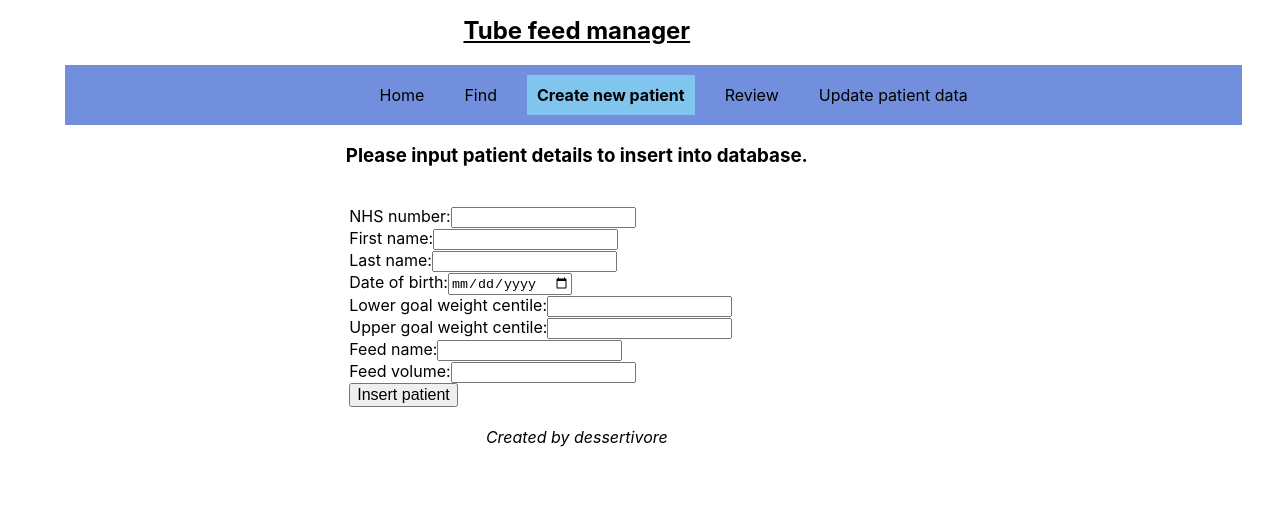
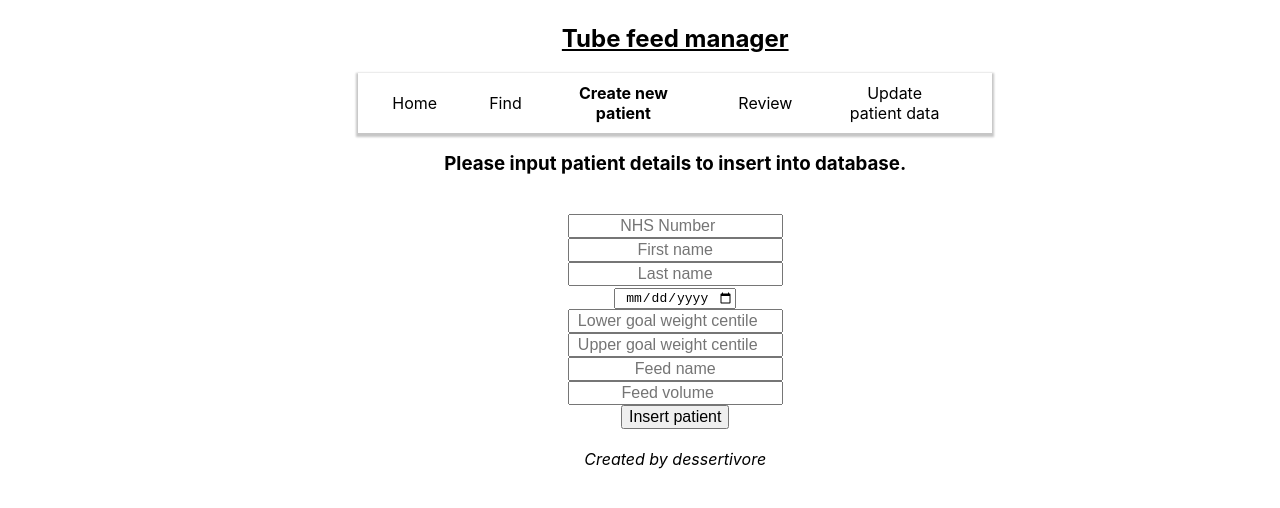
Before and after one commit to dessertivore/tube-feed-manager, a React (Create React App) app in the folder frontend/: page /Insert in a window 1280 px wide. Shown: the top 508 px of the page. Built offline with nearby package versions, Linux system fonts and the light colour scheme.

Commit message:
Update Navbar and Forms

```diff
--- a/frontend/src/Pages/Home.js
+++ b/frontend/src/Pages/Home.js
@@ -1,11 +1,12 @@
 const Home= () => {
     return(
-      <div className="App">
+      <div className="app">
             <h3>Welcome to my tube feed management software.</h3>
             <br />
             <p>Current features are: create user, read user, update user, delete user.
               <br />
               Each user has review and tube feed data stored in a database.
+              <br />
               Weight centile history can be viewed as a graph when viewing a user.
 
             </p>
--- a/frontend/src/Pages/Insert.js
+++ b/frontend/src/Pages/Insert.js
@@ -46,80 +46,76 @@ function InsertForm() {
       <div>
         <br />
         <form onSubmit={handleInsertSubmit}>
-          <label>
-            NHS number:
+
             <input
+              placeholder='NHS Number'
               type="number"
               name = "nhs_no"
               value={data.nhs_no}
               onChange={(e) => setData({ ...data, nhs_no: parseInt(e.target.value)})}
             />
-          </label>
           <br />
-          <label>
-            First name:
+
             <input
+              placeholder='First name'
               type="string"
               name = "firstname"
               value={data.firstname}
               onChange={(e) => setData({ ...data, firstname: (e.target.value)})}          />
-          </label>
           <br />
-          <label>
-            Last name:
+
             <input
+              placeholder='Last name'
               type="string"
               name = "lastname"
               value={data.lastname}
               onChange={(e) => setData({ ...data, lastname: (e.target.value)})}          />
-          </label>
           <br />
-          <label>
-            Date of birth:
+
             <input
+              onFocus={(e) => e.target.type = 'date'}
+              onBlur={(e) => e.target.type = ''}
+              placeholder='Review date'
               type="date"
               name = "dob"
               value={data.dob}
               onChange={(e) => setData({ ...data, dob: (e.target.value)})}
             />
-          </label>
           <br />
-          <label>
-            Lower goal weight centile:
+
             <input
+              placeholder='Lower goal weight centile'
               type="number"
               name = "lower_wt_goal"
               value={data.lower_wt_goal}
               onChange={(e) => setData({ ...data, lower_wt_goal: parseInt(e.target.value)})}
             />
-          </label>
+
           <br />
-          <label>
-            Upper goal weight centile:
+
             <input
+              placeholder='Upper goal weight centile'
               type="number"
               name = "upper_wt_goal"
               value={data.upper_wt_goal}
               onChange={(e) => setData({ ...data, upper_wt_goal: parseInt(e.target.value)})}          />
-          </label>
           <br />
-          <label>
-            Feed name:
+
             <input
+              placeholder='Feed name'
               type="str"
               name = "feed"
               value={data.feed}
               onChange={(e) => setData({ ...data, feed: (e.target.value)})}          />
-          </label>
+
           <br />
-          <label>
-            Feed volume:
+
             <input
+              placeholder='Feed volume'
               type="number"
               name = "volume"
               value={data.volume}
               onChange={(e) => setData({ ...data, volume: parseInt(e.target.value)})}          />
-          </label>
           <br />
           <button type="submit">Insert patient</button>
         </form>
--- a/frontend/src/Pages/Review.js
+++ b/frontend/src/Pages/Review.js
@@ -44,54 +44,52 @@ function ReviewForm() {
       <div>
         <br />
         <form onSubmit={handleInsertSubmit}>
-          <label>
-            NHS number:
             <input
               type="number"
+              placeholder = "NHS Number"
               name = "nhs_no"
               value={data.nhs_no}
               onChange={(e) => setData({ ...data, nhs_no: parseInt(e.target.value)})}
             />
-          </label>
           <br />
-          <label>
-            Review date:
+
             <input
-              type="date"
+              onFocus={(e) => e.target.type = 'date'}
+              onBlur={(e) => e.target.type = ''}
+              placeholder='Review date'
               name = "review_date"
               value={data.review_date}
               onChange={(e) => setData({ ...data, review_date: (e.target.value)})}          />
-          </label>
+
           <br />
-          <label>
-            Weight centile:
+
             <input
+              placeholder = "Weight centile"
               type="number"
               name = "weight_centile"
               value={data.centile}
               onChange={(e) => setData({ ...data, weight_centile: parseInt(e.target.value)})}          />
-          </label>
+
           <br />
-          <label>
-            Feed name:
+
             <input
+              placeholder='Feed name'
               type="string"
               name = "feed_name"
               value={data.feed_name}
               onChange={(e) => setData({ ...data, feed_name: (e.target.value)})}
             />
-          </label>
+
           <br />
-          <label>
-            Feed volume:
+
             <input
+              placeholder='Feed volume'
               type="number"
               name = "feed_volume"
               value={data.feed_volume}
               onChange={(e) => setData({ ...data, feed_volume: parseInt(e.target.value)})}
             />
-          </label>
-
+          <br />
           <button type="submit">Add review</button>
         </form>
       </div>
--- a/frontend/src/Pages/Update.js
+++ b/frontend/src/Pages/Update.js
@@ -26,80 +26,76 @@ function UpdateForm() {
       <div>
         <br />
         <form onSubmit={handleUpdateSubmit}>
-          <label>
-            NHS number:
+
             <input
+              placeholder='NHS Number'
               type="number"
               name = "nhs_no"
               value={nhs_no == null ? '' : nhs_no}
               onChange= {(e) => {const newValue = parseInt(e.target.value, 10); // Parse the input value to an integer
               setNHS(isNaN(newValue) ? null : newValue)}  }                                 />
-          </label>
+
           <br />
-          <label>
-            First name:
+
             <input
+              placeholder='First name'
               type="string"
               name = "firstname"
               value={data.firstname}
               onChange={(e) => setData({ ...data, firstname: (e.target.value)})}          />
-          </label>
           <br />
-          <label>
-            Last name:
+
             <input
+              placeholder='Last name'
               type="string"
               name = "lastname"
               value={data.lastname}
               onChange={(e) => setData({ ...data, lastname: (e.target.value)})}          />
-          </label>
           <br />
-          <label>
-            Date of birth:
+
             <input
+              onFocus={(e) => e.target.type = 'date'}
+              onBlur={(e) => e.target.type = ''}
+              placeholder='Birth date'
               type="date"
               name = "dob"
               value={data.dob}
               onChange={(e) => setData({ ...data, dob: (e.target.value)})}
             />
-          </label>
           <br />
-          <label>
-            Lower goal weight centile:
+
             <input
+              placeholder='Lower goal weight centile'
               type="number"
               name = "lower_wt_goal"
               value={data.lower_wt_goal}
               onChange={(e) => setData({ ...data, lower_wt_goal: parseInt(e.target.value)})}
             />
-          </label>
+
           <br />
-          <label>
-            Upper goal weight centile:
+
             <input
+              placeholder='Upper goal weight centile'
               type="number"
               name = "upper_wt_goal"
               value={data.upper_wt_goal}
               onChange={(e) => setData({ ...data, upper_wt_goal: parseInt(e.target.value)})}          />
-          </label>
           <br />
-          <label>
-            Feed name:
+
             <input
+              placeholder='Feed name'
               type="str"
               name = "feed_name"
               value={data.feed_name}
               onChange={(e) => setData({ ...data, feed_name: (e.target.value)})}          />
-          </label>
           <br />
-          <label>
-            Feed volume:
+
             <input
+              placeholder='Feed volume'
               type="number"
               name = "feed_volume"
               value={data.feed_volume}
               onChange={(e) => setData({ ...data, feed_volume: parseInt(e.target.value)})}          />
-          </label>
           <br />
           <button type="submit">Update patient</button>
         </form>
--- a/frontend/src/index.css
+++ b/frontend/src/index.css
@@ -1,3 +1,7 @@
+* {
+  box-sizing: border-box;
+}
+
 h1 {
   text-align: center;
   text-decoration: underline;
@@ -9,12 +13,18 @@ footer {
   text-align: center;
 }
 
-label, button {
+label, button, input {
   font-size: medium;
   text-align: center;
-  margin-left: 30%;
+  align-items: center;
+  align-content: center;
 }
 
+input:focus {
+  height:100%;
+  font-size: medium;
+
+}
 
 p {
   text-align: center;
@@ -26,13 +36,12 @@ p {
   margin-left: 15% !important;
 }
 
-h3{
-  text-align: center;
-}
-
 body {
   font-size: medium;
-  align-items: center;
+  text-align: center;
+  display: flex;
+  justify-content: center; /* Horizontal centering */
+  align-items: center; /* Vertical centering */
   font-family: -apple-system, BlinkMacSystemFont, 'Segoe UI', 'Roboto', 'Oxygen',
     'Ubuntu', 'Cantarell', 'Fira Sans', 'Droid Sans', 'Helvetica Neue',
     sans-serif;
@@ -54,50 +63,51 @@ html {
 
 
 .hidden {
-  visibility: hidden;
+  display: block;
 
 }
 
 .app {
   width:90%;
-  text-align: left;
+  text-align: center;
+  align-items: flex-start;
+  position: relative;
   padding: 0;
-  align-items: center;
+  margin-left: auto;
+
 }
 
 
 nav ul {
-  list-style: none;
-  margin-bottom: 15px;
-  justify-content: center;
-  margin-left: 5%;
+  height: 60px;
+  width: 100%;
   display: flex;
-  width: 100%;
-  background-color: rgb(113, 143, 221);
+  align-items: center;
+  position: relative;
+  padding: 0.5rem 0.5rem;
+  background-color: #fff;
+  color: black;
+  box-shadow: 0 2px 2px 2px rgba(9, 9, 9, 0.23);
+  margin-left: auto;
 }
 
 nav ul li {
-  padding: 10px;
+  list-style-type: none;
+  margin: 0 1rem;
+
 }
 
 nav ul li a {
   color: rgb(0, 0, 0);
   text-decoration: none;
   display: block;
-  padding: 10px
+  height: 60%;
+  padding: 10px;
+  width: 90%;
 }
 
-.current {
-  border-bottom: 4px solid white;
-}
-
-.active {
-  background-color: #80c5ed;
-  font-weight:700;
-}
-
-li a:hover {
-  background-color: #62fce0;
+li a:hover, .active {
+  font-weight: 700;
 }
 
 h1 {
```
Also changed, not shown: frontend/src/Pages/App.js (+16 -1 lines), frontend/src/Pages/Find.js (+37 -0 lines), frontend/src/acquisitions.js (+14 -0 lines), frontend/public/manifest.json.
